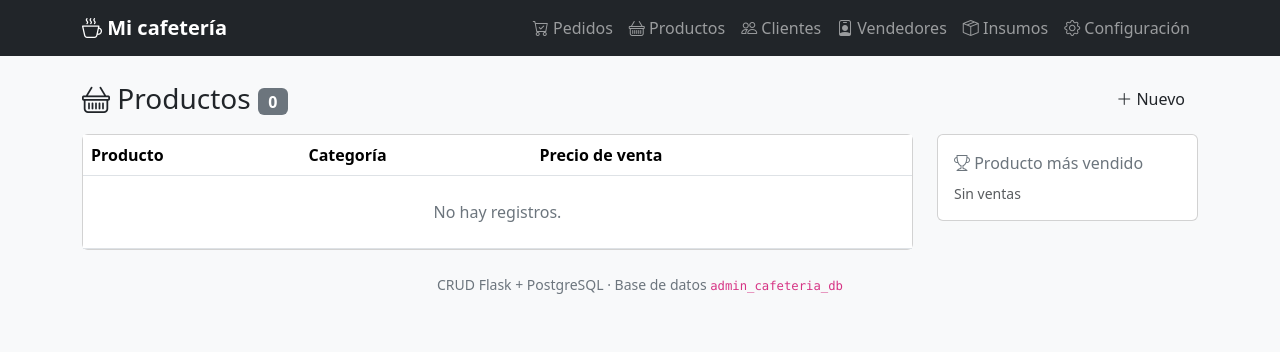
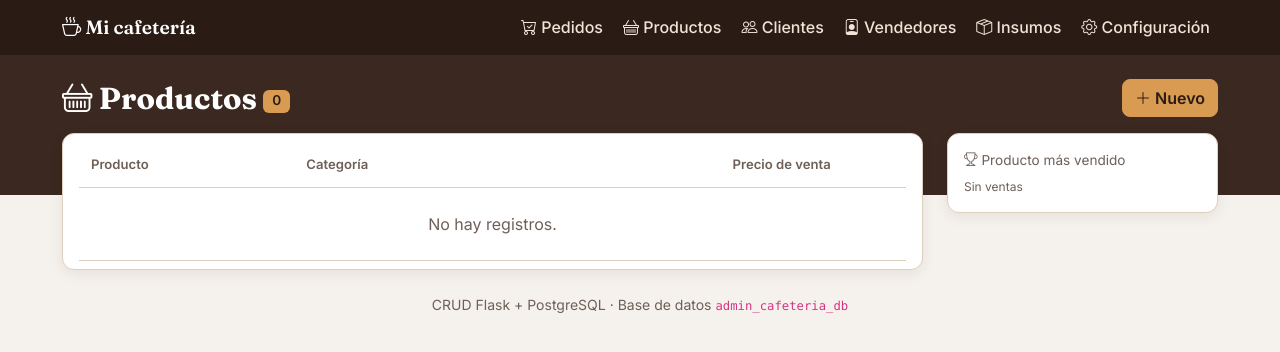
Before and after one commit to Luisa626/admin_cafeteria, a Flask app: page /productos/ in a window 1280 px wide. Shown: the top 352 px of the page. Run offline with Flask 3, Linux system fonts and the light colour scheme; data that the repository does not hold is empty; some libraries are stand-ins or nearby versions.

Commit message:
creacion de css
cambios a etiquetas en configuracion (fallos con el boton + nuevo), y cambios en productos list

```diff
--- /dev/null
+++ b/static/css/styles.css
@@ -0,0 +1,199 @@
+@import url("https://fonts.googleapis.com/css2?family=Fraunces:opsz,wght@9..144,600;9..144,700&family=Inter:wght@400;500;600&display=swap");
+
+:root {
+  --cafe: #2b1b15;     /* navbar, texto, botón oscuro */
+  --ambar: #d99b52;    /* acento: botón principal, enlace activo */
+  --crema: #f5f1ec;    /* fondo de página */
+  --borde: #ddcfbd;    /* bordes y líneas */
+  --suave: #6e6058;    /* texto secundario */
+  --cafe-hero: #3b2820;   /* franja superior */
+  --cafe-texto: #9a5b1c;  /* texto de botones con borde */
+  --cafe-hover: #402a20;  /* botón oscuro al pasar el mouse */
+  --ambar-claro: #e6b06a; /* botón ámbar al pasar el mouse */
+  --crema-form: #faf5ee;  /* fondo de tarjetas con formulario */
+  --rojo: #a8321c;        /* botón eliminar */
+  --rojo-borde: #efc4ba;
+  --rojo-fondo: #fcdcd5;
+  --rojo-texto: #8a2a14;
+  --hero-alto: 140px;  /* alto de la franja café (bájalo para hacerla más angosta) */
+
+  --bs-body-bg: var(--crema, #f5f1ec);
+  --bs-body-color: var(--cafe, #2b1b15);
+  --bs-body-font-family: "Inter", system-ui, sans-serif;
+  --bs-secondary-color: var(--suave, #6e6058);
+  --bs-border-color: var(--borde, #ddcfbd);
+}
+
+body, body.bg-body-tertiary {
+  background-color: var(--crema, #f5f1ec) !important;
+  color: var(--cafe, #2b1b15);
+}
+
+h1, h2, h3, h4, .h1, .h2, .h3, .h4 {
+  font-family: "Fraunces", Georgia, serif;
+  font-weight: 700;
+}
+
+.text-secondary, .text-muted { color: var(--suave, #6e6058) !important; }
+
+.app-navbar {
+  position: sticky;
+  top: 0;
+  z-index: 1030;
+  padding: .5rem 0;
+  background: var(--cafe, #2b1b15) !important;
+}
+.app-navbar .container { max-width: 1180px; }
+.app-navbar .navbar-nav { margin-left: auto; gap: .25rem; }
+
+.app-navbar .navbar-brand {
+  font-family: "Fraunces", Georgia, serif;
+  font-weight: 700;
+  font-size: 1.2rem;
+}
+.app-navbar .nav-link {
+  color: #f0e4d6 !important;
+  font-weight: 500;
+  border-radius: 8px;
+  padding: .45rem .85rem;
+}
+.app-navbar .nav-link:hover { background: rgba(255, 255, 255, .1); }
+.app-navbar .nav-link.active {
+  background: var(--ambar, #d99b52);
+  color: var(--cafe, #2b1b15) !important;
+  font-weight: 600;
+}
+
+main.container {
+  max-width: 1180px;
+  padding-top: 1.5rem !important;
+  position: relative;
+}
+main.container::before {
+  content: "";
+  position: absolute;
+  top: 0;
+  left: 50%;
+  transform: translateX(-50%);
+  width: 100vw;
+  height: var(--hero-alto, 140px);
+  background: var(--cafe-hero, #3b2820);
+  z-index: -1;
+}
+
+main.container h1 {
+  color: #fff;
+  font-size: clamp(1.5rem, 2.5vw, 1.9rem);
+}
+
+main.container h1 + p { color: #eadbcb !important; }
+main.container h1 .badge {
+  background-color: var(--ambar, #d99b52) !important;
+  color: var(--cafe, #2b1b15) !important;
+  font-family: "Inter", system-ui, sans-serif;
+  font-size: .85rem !important;
+  font-weight: 600;
+}
+
+.card {
+  background: #fff;
+  border: 1px solid var(--borde, #ddcfbd);
+  border-radius: 12px;
+  box-shadow: 0 4px 14px rgba(43, 27, 21, .07);
+}
+
+.card:has(> .card-body > form) {
+  background: var(--crema-form, #faf5ee);
+}
+
+.card-tabla .card-body { padding: .9rem 1.2rem; }
+.card-tabla .card-body > div:first-child { font-size: .85rem; }
+.card-tabla .numero {
+  font-family: "Fraunces", Georgia, serif;
+  font-weight: 700;
+  font-size: 1.5rem;
+  line-height: 1.2;
+  margin: .1rem 0;
+}
+.card-tabla .small { font-size: .75rem; }
+a.card-link-full { display: block; color: inherit; text-decoration: none; height: 100%; }
+a.card-link-full:hover .card { border-color: var(--ambar, #d99b52); }
+
+.table {
+  --bs-table-bg: transparent;
+  --bs-table-hover-bg: rgba(217, 155, 82, .08);
+  --bs-table-border-color: var(--borde, #ddcfbd);
+}
+.table > thead th {
+  color: var(--suave, #6e6058);
+  font-size: .82rem;
+  font-weight: 600;
+}
+.table th, .table td { padding: .8rem .75rem; }
+.table-responsive { padding: .5rem 1rem; }
+.table .num, .table th.num { text-align: right; }
+
+.btn { border-radius: 8px; font-weight: 500; }
+.btn-sm { padding: .3rem .75rem; font-size: .875rem; }
+
+    .btn-personalizado {
+  background: var(--ambar, #d99b52);
+  border: 1px solid var(--ambar, #d99b52);
+  color: var(--cafe, #2b1b15);
+  font-weight: 600;
+}
+.btn-personalizado:hover,
+.btn-personalizado:focus-visible {
+  color: var(--cafe, #2b1b15);
+  background: var(--ambar-claro, #e6b06a);
+  border-color: var(--ambar-claro, #e6b06a);
+}
+
+.btn-outline-secondary,
+.btn-outline-personalizado {
+  --bs-btn-color: var(--cafe-texto, #9a5b1c);
+  --bs-btn-bg: #fff;
+  --bs-btn-border-color: var(--borde, #ddcfbd);
+  --bs-btn-hover-color: var(--cafe, #2b1b15);
+  --bs-btn-hover-bg: rgba(217, 155, 82, .15);
+  --bs-btn-hover-border-color: var(--ambar, #d99b52);
+  --bs-btn-active-color: var(--cafe, #2b1b15);
+  --bs-btn-active-bg: rgba(217, 155, 82, .25);
+  --bs-btn-active-border-color: var(--ambar, #d99b52);
+}
+
+.btn-dark {
+  --bs-btn-bg: var(--cafe, #2b1b15);
+  --bs-btn-border-color: var(--cafe, #2b1b15);
+  --bs-btn-hover-bg: var(--cafe-hover, #402a20);
+  --bs-btn-hover-border-color: var(--cafe-hover, #402a20);
+  --bs-btn-active-bg: #1f130e;
+  --bs-btn-active-border-color: #1f130e;
+}
+
+.btn-outline-danger {
+  --bs-btn-color: var(--rojo, #a8321c);
+  --bs-btn-border-color: var(--rojo-borde, #efc4ba);
+  --bs-btn-hover-bg: var(--rojo-fondo, #fcdcd5);
+  --bs-btn-hover-color: var(--rojo-texto, #8a2a14);
+  --bs-btn-hover-border-color: var(--rojo-borde, #efc4ba);
+  --bs-btn-active-bg: var(--rojo-fondo, #fcdcd5);
+  --bs-btn-active-color: var(--rojo-texto, #8a2a14);
+}
+
+.form-label { font-size: .85rem; font-weight: 600; }
+.form-control, .form-select {
+  border: 1px solid var(--borde, #ddcfbd);
+  border-radius: 8px;
+}
+.form-control:focus, .form-select:focus {
+  border-color: var(--ambar, #d99b52);
+  box-shadow: 0 0 0 .2rem rgba(217, 155, 82, .25);
+}
+
+.alert { border-radius: 10px; }
+footer { color: var(--suave, #6e6058) !important; }
+
+@media (max-width: 575.98px) {
+  :root { --hero-alto: 150px; }
+}
--- a/templates/productos/list.html
+++ b/templates/productos/list.html
@@ -12,8 +12,11 @@
             <table class="table table-hover align-middle mb-0">
                 <thead>
                     <tr>
-            <th>Producto</th><th>Categoría</th>
-            <th class="num">Precio de venta</th><th></th>
+                        <th>Producto</th>
+                        <th>Categoría</th>
+                        <th class="num">Precio de venta</th>
+                        <!-- Agregamos text-end al encabezado de los botones -->
+                        <th class="text-end"></th>
                     </tr>
                 </thead>
                 <tbody>
@@ -22,12 +25,16 @@
                         <td class="fw-medium">{{ pr.nombre_producto }}</td>
                         <td><span class="badge text-bg-light border">{{ pr.nombre_categoria }}</span></td>
                         <td class="num">{{ pr.precio_venta|pesos }}</td>
-                <td>{{ m.acciones(url_for('productos.editar', id=pr.id_producto),
+                        <!-- Agregamos text-end y text-nowrap a la celda -->
+                        <td class="text-end text-nowrap">
+                            {{ m.acciones(url_for('productos.editar', id=pr.id_producto),
                                           url_for('productos.eliminar', id=pr.id_producto),
-                                  'el producto ' ~ pr.nombre_producto) }}</td>
+                                          'el producto ' ~ pr.nombre_producto) }}
+                        </td>
                     </tr>
                     {% else %}
-                {{ m.sin_registros(6) }}
+                        <!-- Nota: Si tu tabla solo tiene 4 columnas arriba, cambia este 6 por un 4 -->
+                        {{ m.sin_registros(4) }}
                     {% endfor %}
                 </tbody>
             </table>
@@ -35,15 +42,14 @@
     </div>
 </section>
 <aside class="col-12 col-md-3">
-<div class="row g-3">
-  <div class="col-6 col-md-4 col-lg">
-    <div class="card card-tabla h-100">
+    <div class="card card-tabla">
         <div class="card-body p-3">
             <div class="text-secondary mb-2">
                 <i class="bi bi-trophy"></i> Producto más vendido
             </div>
 
             {% for producto in top %}
+                <!-- El d-flex aquí es útil si luego quieres poner la cantidad a la derecha -->
                 <div class="d-flex justify-content-between align-items-baseline gap-2 mb-1">
                     <span class="fs-6 text-dark">{{ producto.nombre_producto }}</span>
                 </div>
@@ -52,9 +58,6 @@
             {% endfor %}
         </div>
     </div>
-  </div>
-</div>
-</div>
 </aside>
 </main>
 {% endblock %}
```
Also changed, not shown: templates/configuracion/list.html (+4 -4 lines), templates/index.html (+9 -10 lines). Lines whose indentation alone changed are shown as unchanged.
